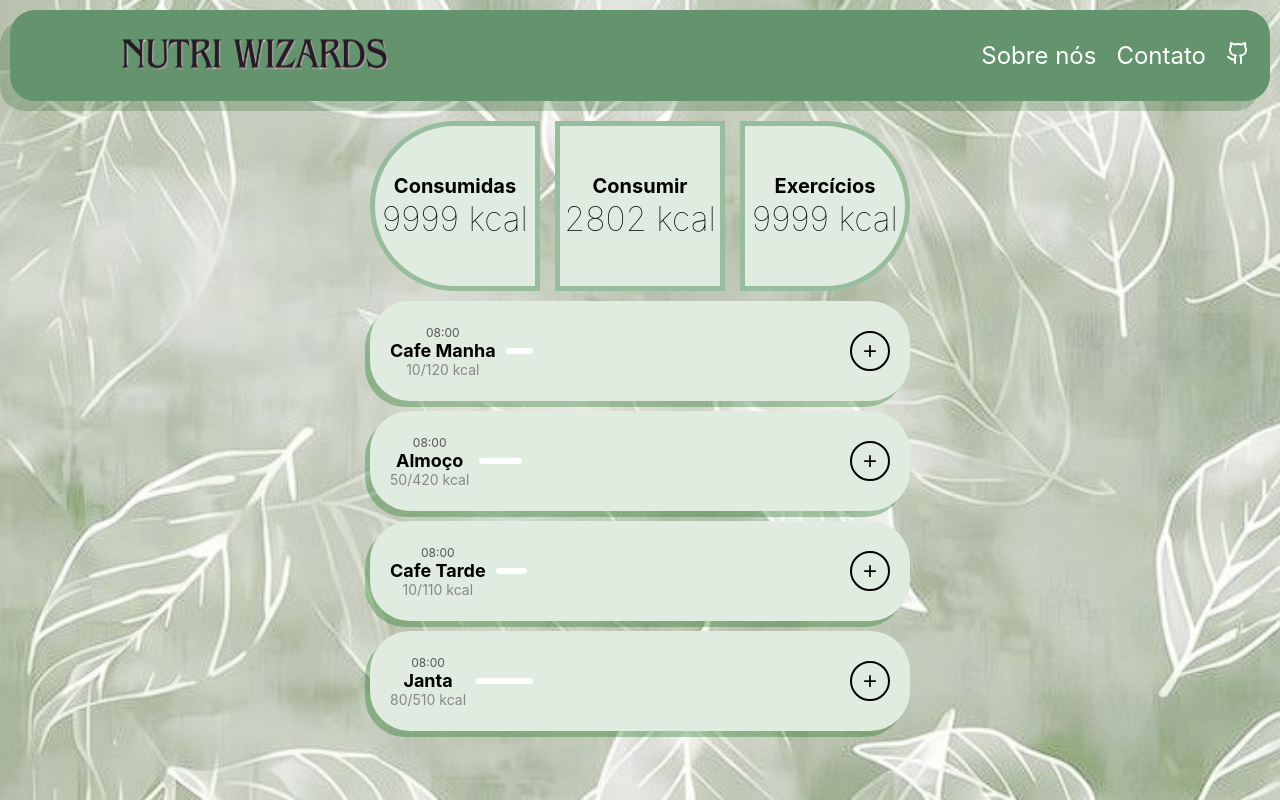
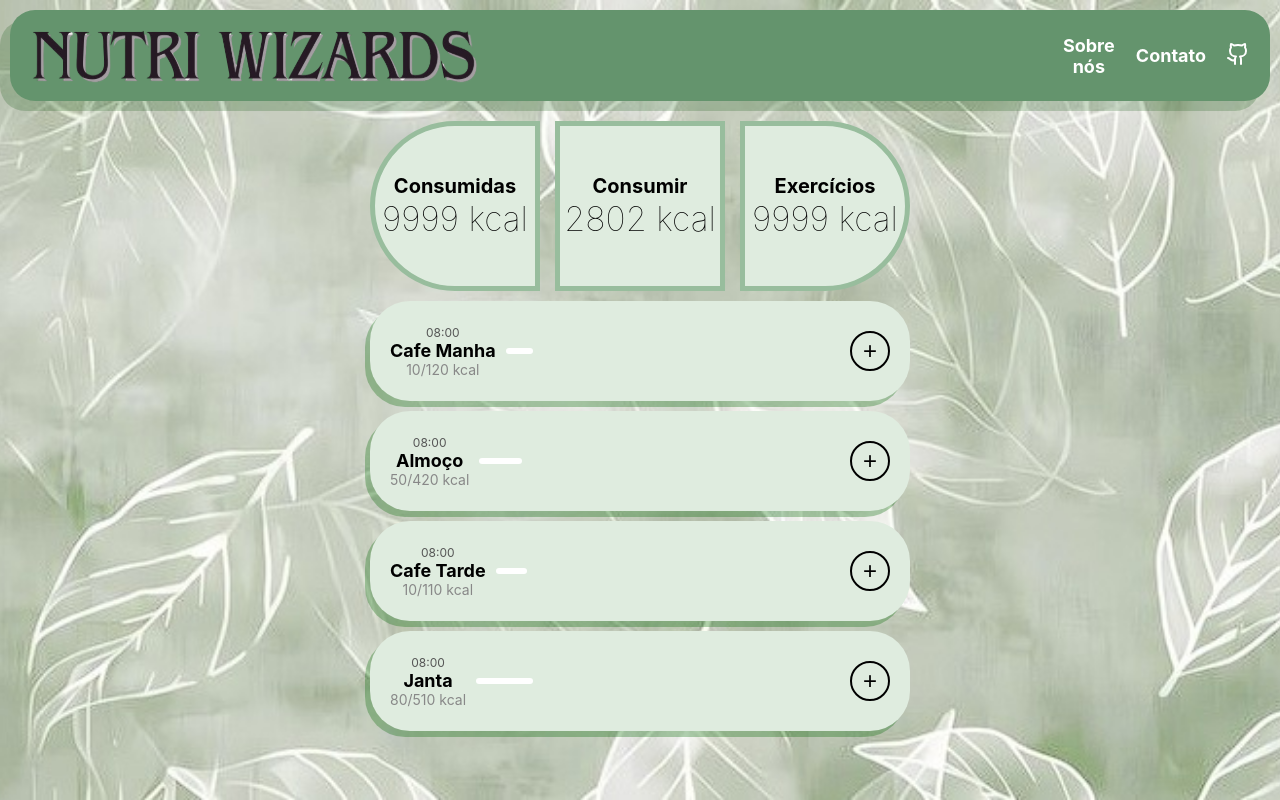
Before and after one commit to TechWizards-Tech/DSM-2, a React (Create React App) app: page / in a window 1280 px wide. Built offline with nearby package versions, Linux system fonts and the light colour scheme.

Commit message:
fonts alteradas

```diff
--- a/src/Header.css
+++ b/src/Header.css
@@ -11,12 +11,27 @@
   height: 96px;
 }
 
+.logo {
+  display: flex;
+  justify-content: center;
+  align-items: center;
+  height: 100%;
+  width: 100%;
+  justify-content: space-between;
+}
+
 .logo img {
-  transform: scale(0.6);
+  max-width: 100%;
+  /* A imagem nunca será maior que a largura da div */
+  max-height: 100%;
+  /* A imagem nunca será maior que a altura da div */
+  object-fit: contain;
+  /* Mantém a proporção da imagem e garante que ela se encaixe */
 }
 
 
-.nav{
+
+.nav {
   display: flex;
   align-items: center;
   justify-content: space-between;
@@ -26,8 +41,12 @@
 
 .nav a {
   color: white;
-  text-decoration: none;
-  font-size: 24px;
+    font-size: 22px;
+    font-weight: bold;
+    margin: 0;
+    /* color: #000; */
+    text-decoration: none;
+    font-size: 18px;
 }
 
 .nav a:hover {
--- a/src/Header.tsx
+++ b/src/Header.tsx
@@ -10,7 +10,7 @@ const Header: React.FC = () => {
         <img src={logotextosemfundo} />
       </div>
       <nav className="nav ">
-        <a href="#about">Sobre nós</a>
+        <a href="about">Sobre nós</a>
         <a href="https://github.com/TechWizards-Tech/DSM-2" target="blank">Contato</a>
         <a href="https://github.com/TechWizards-Tech/DSM-2" target="blank"> <img src={ github } /> </a>
       </nav>
```
